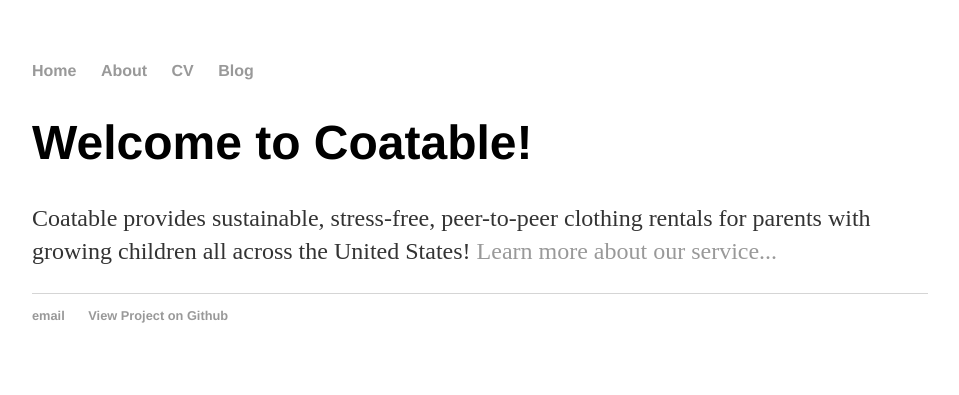
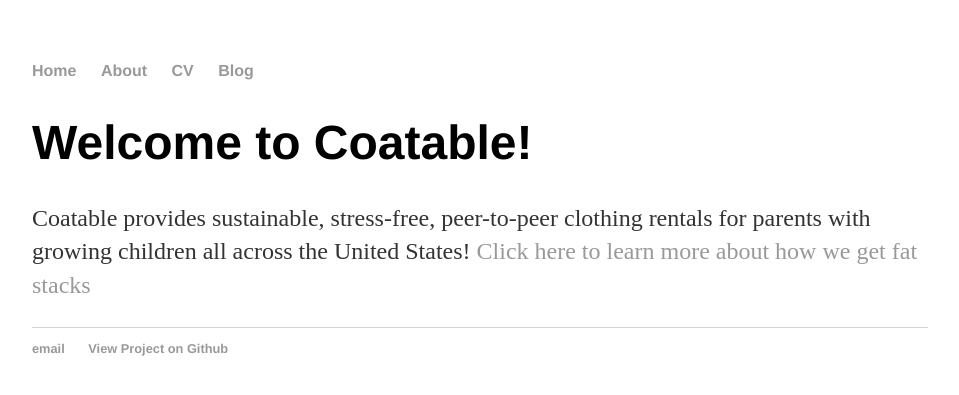
Before and after one commit to bzin22/CoatableV2, a Jekyll site: the page built from index.html, in a window 1280 px wide. Shown: the top 395 px of the page, without its empty margins (160-1119 px from the left). Built offline with Jekyll 4.4.1, drawn with Linux system fonts in a browser that asks for light colours.

Commit message:
Update index.html

```diff
--- a/index.html
+++ b/index.html
@@ -4,5 +4,5 @@ title: Coatable
 ---
 <div class="blurb">
 	<h1>Welcome to Coatable!</h1>
-	<p>Coatable provides sustainable, stress-free, peer-to-peer clothing rentals for parents with growing children all across the United States! <a href="/about">Learn more about our service...</a></p>
+	<p>Coatable provides sustainable, stress-free, peer-to-peer clothing rentals for parents with growing children all across the United States! <a href="https://bzin22.github.io/CoatableV2.github.io/about/">Click here to learn more about how we get fat stacks</a></p>
 </div><!-- /.blurb -->
```
